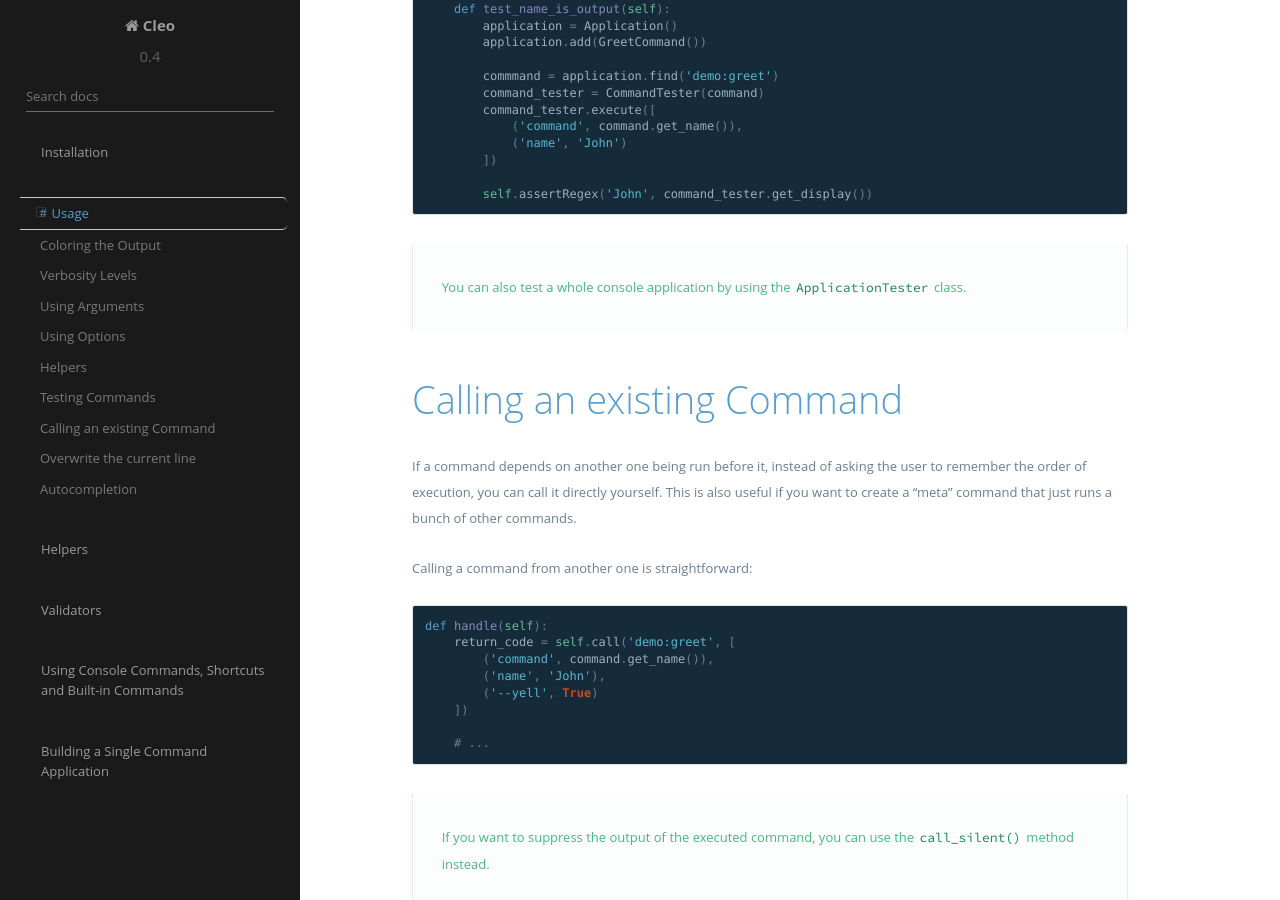
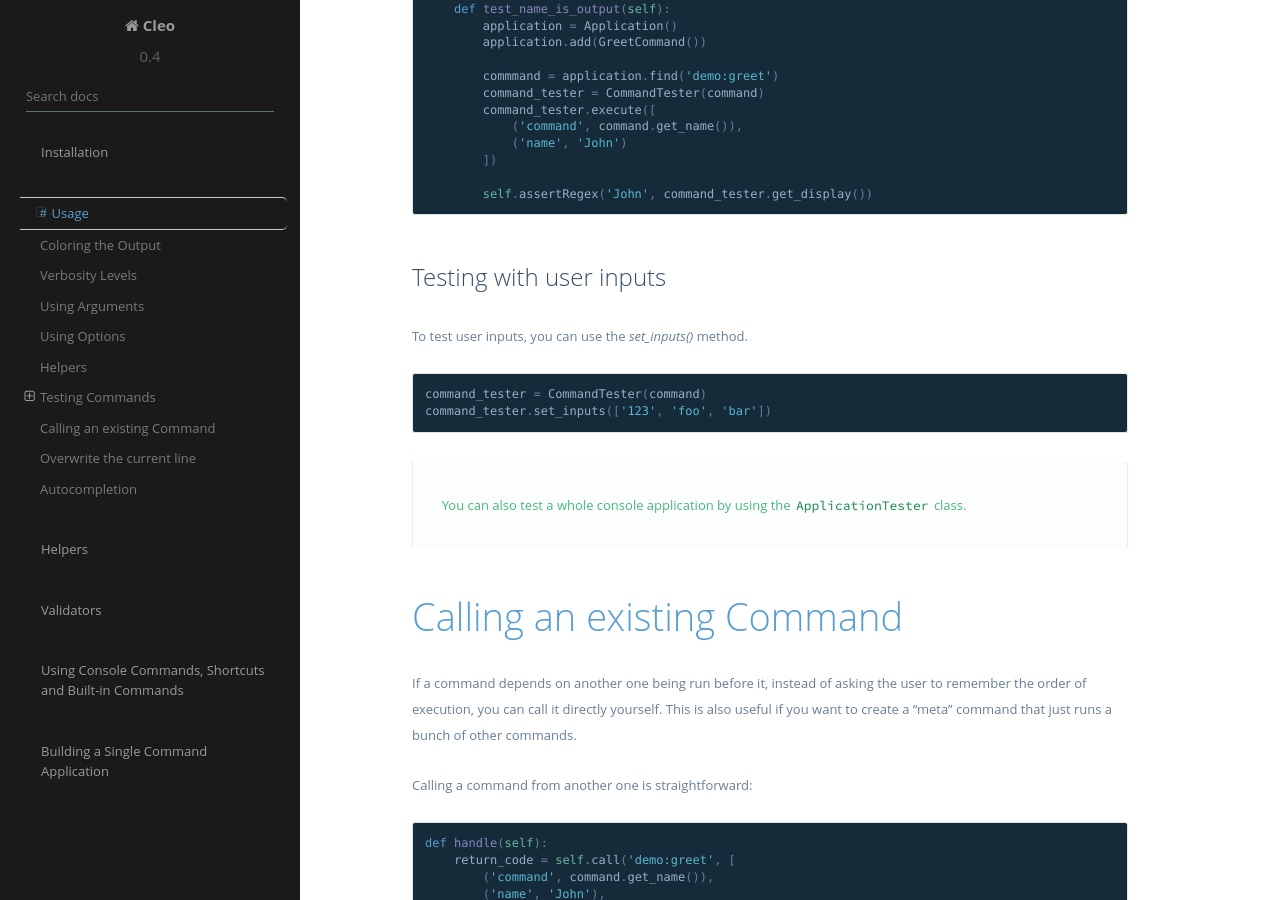
Before and after one commit to python-poetry/cleo, a Sphinx documentation site: the page built from docs/introduction.rst, in a window 1280 px wide and 900 px high, scrolled down 10314 px. Built offline with Sphinx 7.4.7 and the Read the Docs theme 2.0.0, drawn with Linux system fonts in a browser that asks for light colours.

Commit message:
Updates documentation.

```diff
--- a/docs/introduction.rst
+++ b/docs/introduction.rst
@@ -522,6 +522,16 @@ as an list of tuples to the ``CommandTester.execute()`` method:
 
             self.assertRegex('John', command_tester.get_display())
 
+Testing with user inputs
+------------------------
+
+To test user inputs, you can use the `set_inputs()` method.
+
+.. code-block:: python
+
+    command_tester = CommandTester(command)
+    command_tester.set_inputs(['123', 'foo', 'bar'])
+
 .. tip::
 
     You can also test a whole console application by using the ``ApplicationTester`` class.
```
